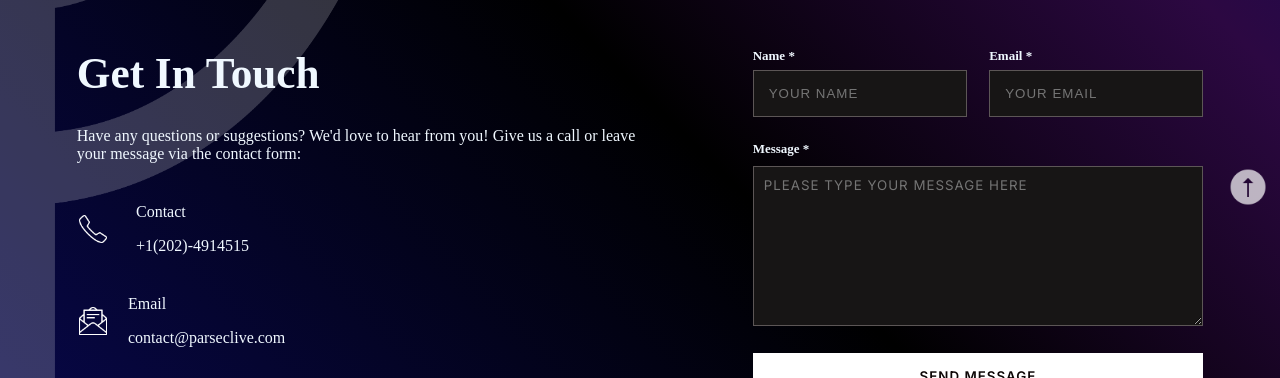
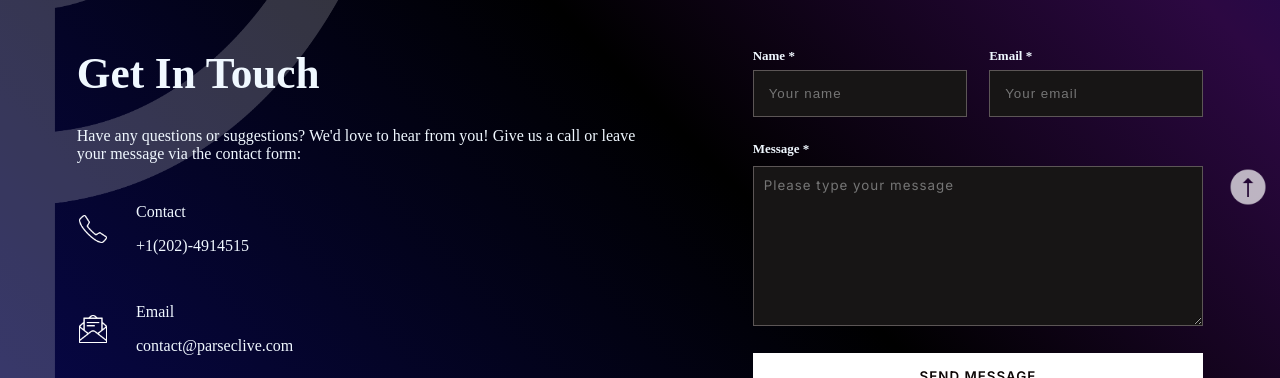
Before and after one commit to rsht7/PARSEC_live_web, a React (Create React App) app in the folder frontend/: page /contactus in a window 1280 px wide. Shown: the part 574-952 px from the top of the page. Built offline with nearby package versions, Linux system fonts and the light colour scheme; a web font is replaced by a local one.

Commit message:
text changes

```diff
--- a/frontend/src/components/pages/ContactForm.js
+++ b/frontend/src/components/pages/ContactForm.js
@@ -74,7 +74,7 @@ const ContactForm = () => {
 
                         <div className='contact-icon'>
                             <img src={emailpic} alt='X'></img>
-                            <div>
+                            <div className='contact-icon-info'>
                                 <p>Email</p>
                                 <p>contact@parseclive.com</p>
                             </div>
@@ -96,7 +96,7 @@ const ContactForm = () => {
                                 type='text'
                                 onChange={(e) => setName(e.target.value)}
                                 value={name}
-                                placeholder='YOUR NAME'
+                                placeholder='Your name'
                             />
 
 
@@ -111,7 +111,7 @@ const ContactForm = () => {
                                 type='email'
                                 onChange={(e) => setMail(e.target.value)}
                                 value={email}
-                                placeholder='YOUR EMAIL'
+                                placeholder='Your email'
                             />
 
                          </div>
@@ -125,7 +125,7 @@ const ContactForm = () => {
                             type='text'
                             onChange={(e)=> setQuery(e.target.value)}
                             value={query}
-                            placeholder='PLEASE TYPE YOUR MESSAGE HERE'
+                            placeholder='Please type your message'
                         />
                         <button className='btn'>SEND MESSAGE</button>
 
```
